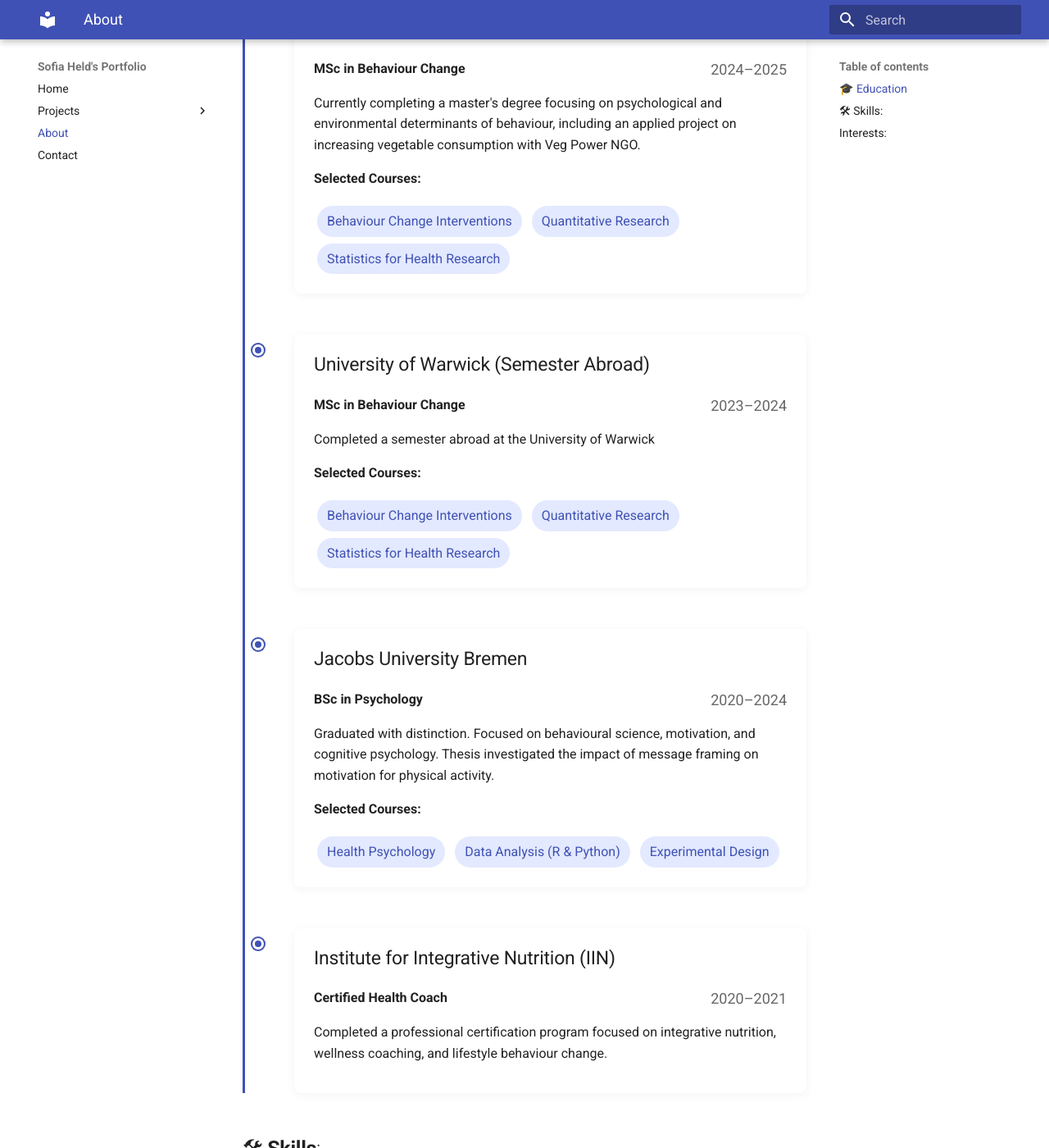
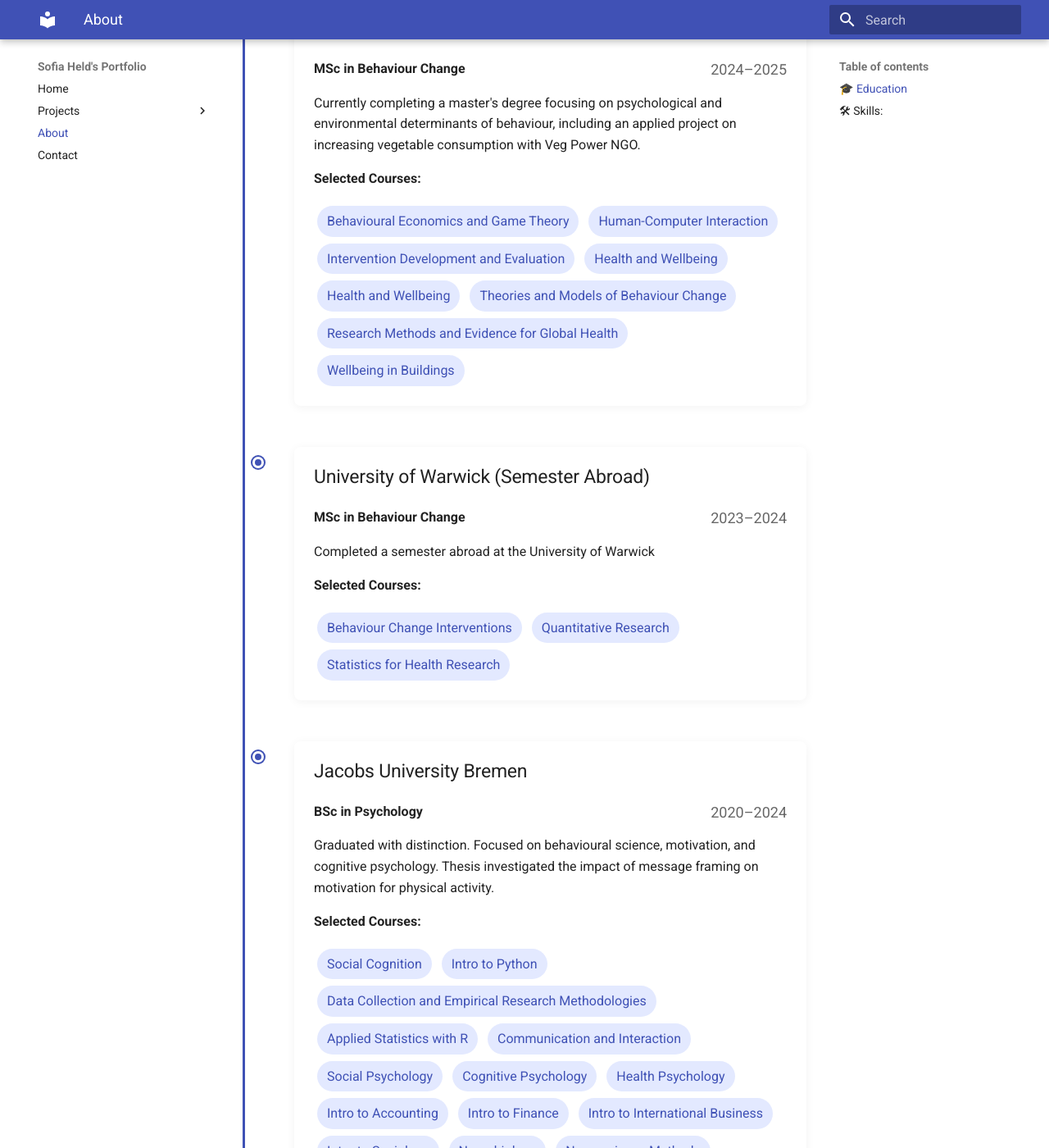
Before and after one commit to snmendoza01/snmendoza01.github.io, an MkDocs documentation site: the page built from docs/about.md, in a window 1280 px wide and 1400 px high, scrolled down 298 px. Shown: the whole window at 82% size. Built offline with MkDocs 1.6.1 and Material for MkDocs 9.7.7, drawn with Linux system fonts in a browser that asks for light colours; some of the changed text lies outside the part shown.

```diff
--- a/docs/about.md
+++ b/docs/about.md
@@ -13,9 +13,14 @@
       <p>Currently completing a master's degree focusing on psychological and environmental determinants of behaviour, including an applied project on increasing vegetable consumption with Veg Power NGO.</p>
       <p><strong>Selected Courses:</strong></p>
       <div class="course-tags">
-        <span>Behaviour Change Interventions</span>
-        <span>Quantitative Research</span>
-        <span>Statistics for Health Research</span>
+        <span>Behavioural Economics and Game Theory</span>
+        <span>Human-Computer Interaction</span>
+        <span>Intervention Development and Evaluation</span>
+        <span>Health and Wellbeing</span>
+        <span>Health and Wellbeing</span>
+        <span>Theories and Models of Behaviour Change</span>
+        <span>Research Methods and Evidence for Global Health</span>
+        <span>Wellbeing in Buildings</span>
       </div>
     </div>
   </div>
@@ -43,9 +48,21 @@
       <p>Graduated with distinction. Focused on behavioural science, motivation, and cognitive psychology. Thesis investigated the impact of message framing on motivation for physical activity.</p>
       <p><strong>Selected Courses:</strong></p>
       <div class="course-tags">
+        <span>Social Cognition</span>
+        <span>Intro to Python</span>
+        <span>Data Collection and Empirical Research Methodologies</span>
+        <span>Applied Statistics with R</span>
+        <span>Communication and Interaction</span>
+        <span>Social Psychology</span>
+        <span>Cognitive Psychology</span>
         <span>Health Psychology</span>
-        <span>Data Analysis (R & Python)</span>
-        <span>Experimental Design</span>
+        <span>Intro to Accounting</span>
+        <span>Intro to Finance</span>
+        <span>Intro to International Business</span>
+        <span>Intro to Sociology</span>
+        <span>Neurobiology</span>
+        <span>Neuroscience Methods</span>
+        <span>Qualitative Research Methods</span>
       </div>
     </div>
   </div>
@@ -78,8 +95,8 @@
 </div>
 
 
-## **Interests**:
+<!-- ## **Interests**:
 - Decision-making
 - Human Computer Interaction
 - Behavioural interventions
-- Health Policy
+- Health Policy -->
--- a/mkdocs.yml
+++ b/mkdocs.yml
@@ -13,6 +13,7 @@ nav:
       - Message Framing for Physical Activity: projects/bachelor-thesis.md
       - Increasing Vegetable Consumption in Children: projects/masters-thesis.md
       - People Development Internship: projects/redcare-internship.md
+      - Market Research Internship: projects/caracol-internship.md
   - About: about.md
   - Contact: contact.md
 extra:
```
Also changed, not shown: docs/index.md (+12 -6 lines), docs/projects/caracol-internship.md (added, +33 -0 lines), 1 other file.
